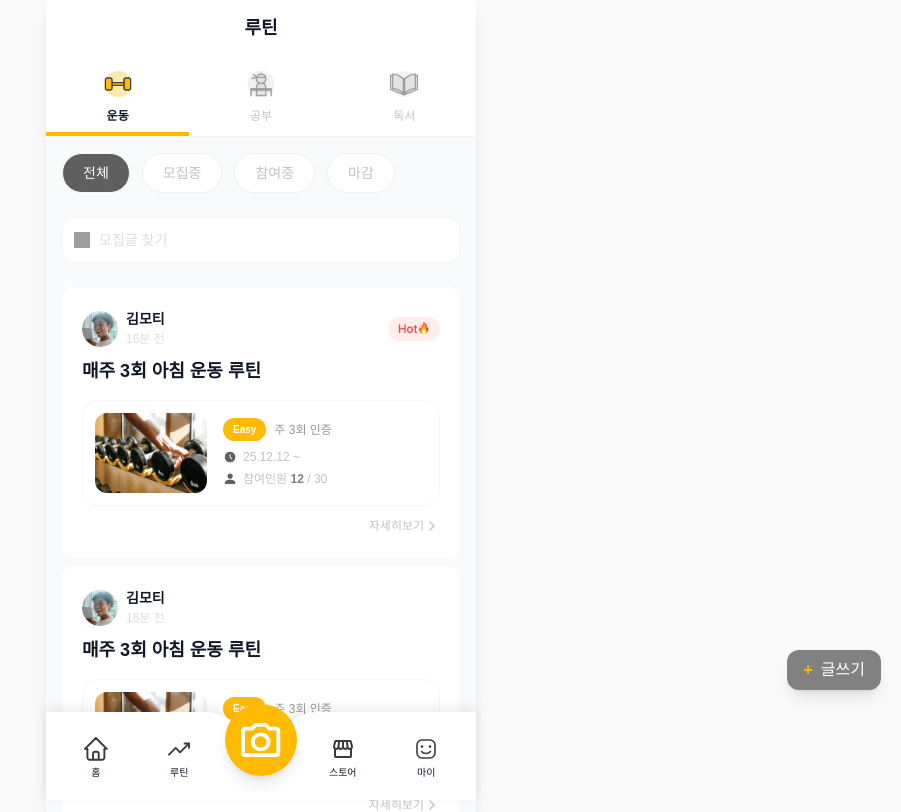
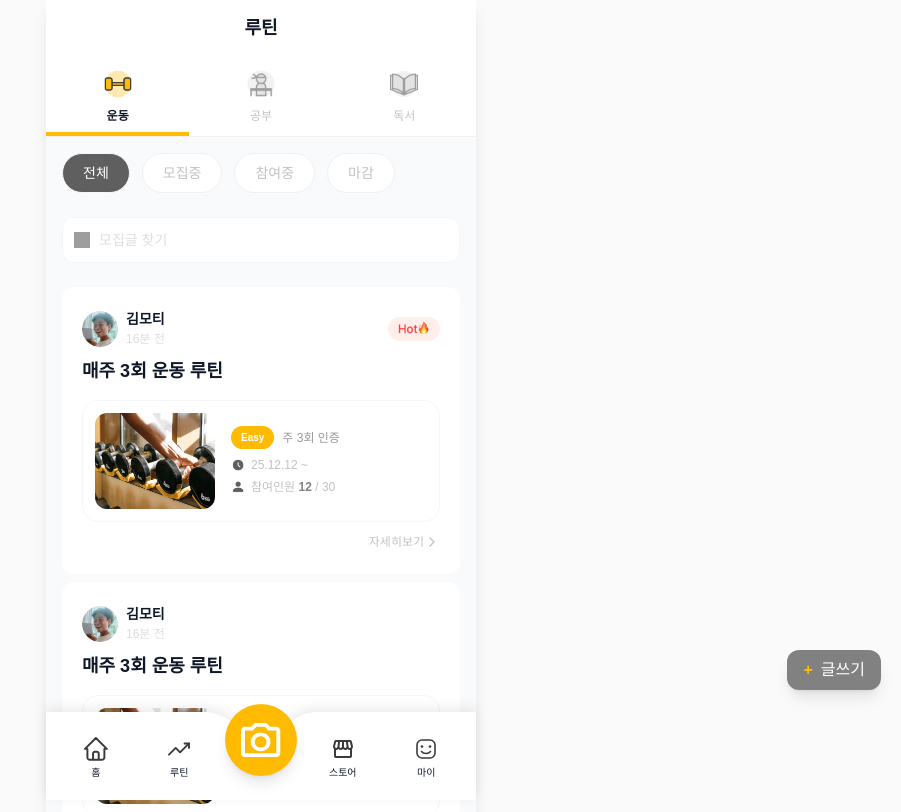
Before and after one commit to MEDILUX-club/Motiday, a React (Vite) app: page /routine/list in a window 1280 px wide. Shown: the top 812 px of the page, without its empty margins (379-1280 px from the left). Built offline with nearby package versions, Linux system fonts and the light colour scheme; no server answers; grey boxes are pictures that could not be loaded.

Commit message:
feat:RoutineListPage탭별로 이미지변경

```diff
--- a/src/components/routine/RoutineFeedCard.tsx
+++ b/src/components/routine/RoutineFeedCard.tsx
@@ -77,10 +77,10 @@ const RoutineFeedCard = ({
       </h3>
 
       {/* 3. 챌린지 정보 박스 (테두리 있는 영역) */}
-      <div className="flex border border-gray-200 rounded-2xl p-3 gap-4 bg-white">
+      <div className="flex items-center border border-gray-200 rounded-2xl p-3 bg-white gap-4">
 
-        {/* 왼쪽: 썸네일 이미지 */}
-        <div className="w-28 h-20 shrink-0 overflow-hidden rounded-xl bg-gray-100">
+        {/* 썸네일: 제목과 동일한 좌측 패딩에 맞춰 왼쪽 정렬 */}
+        <div className="basis-2/5 min-w-[120px] max-w-[170px] h-24 overflow-hidden rounded-xl bg-gray-100">
           <img
             src={thumbnailImage}
             alt="challenge"
@@ -88,7 +88,7 @@ const RoutineFeedCard = ({
           />
         </div>
 
-        {/* 오른쪽: 상세 정보 */}
+        {/* 상세 정보 */}
         <div className="flex flex-col justify-center gap-1.5 w-full">
 
           {/* 난이도 뱃지 & 인증 횟수 */}
--- a/src/pages/routine/RoutineListPage.tsx
+++ b/src/pages/routine/RoutineListPage.tsx
@@ -7,13 +7,25 @@ import RoutineFeedCard from '../../components/routine/RoutineFeedCard';
 import FilterTab from '../../components/common/FilterTab';
 import InputField from '../../components/common/InputField';
 import routineProfile from '../../assets/images/img_HomeFeedCard_profile.png';
-import routineThumbnail from '../../assets/images/img_HomeFeedCard.png';
+import homeFeedImage from '../../assets/images/img_HomeFeedCard.png';
+import homeFeedImageStudy from '../../assets/images/img_HomeFeedCard_study.png';
+import homeFeedImageBook from '../../assets/images/img_HomeFeedCard_book.png';
 
 const ClubListPage = () => {
   const navigate = useNavigate();
   const [activeTab, setActiveTab] = useState<TabType>('exercise');
   const [filter, setFilter] = useState('all');
   const feeds = Array.from({ length: 4 }, (_, idx) => ({ id: idx }));
+  const contentImageMap: Record<TabType, string> = {
+    exercise: homeFeedImage,
+    study: homeFeedImageStudy,
+    reading: homeFeedImageBook,
+  };
+  const titleMap: Record<TabType, string> = {
+    exercise: '매주 3회 운동 루틴',
+    study: '매주 3회 공부 루틴',
+    reading: '매주 3회 독서 루틴',
+  };
 
   return (
     <MainLayout
@@ -51,8 +63,8 @@ const ClubListPage = () => {
             userName="김모티"
             userProfileImage={routineProfile}
             createdAt="16분 전"
-            title="매주 3회 아침 운동 루틴"
-            thumbnailImage={routineThumbnail}
+            title={titleMap[activeTab]}
+            thumbnailImage={contentImageMap[activeTab]}
             isHot={feed.id === 0}
             difficulty="Easy"
             frequency="주 3회 인증"
```
